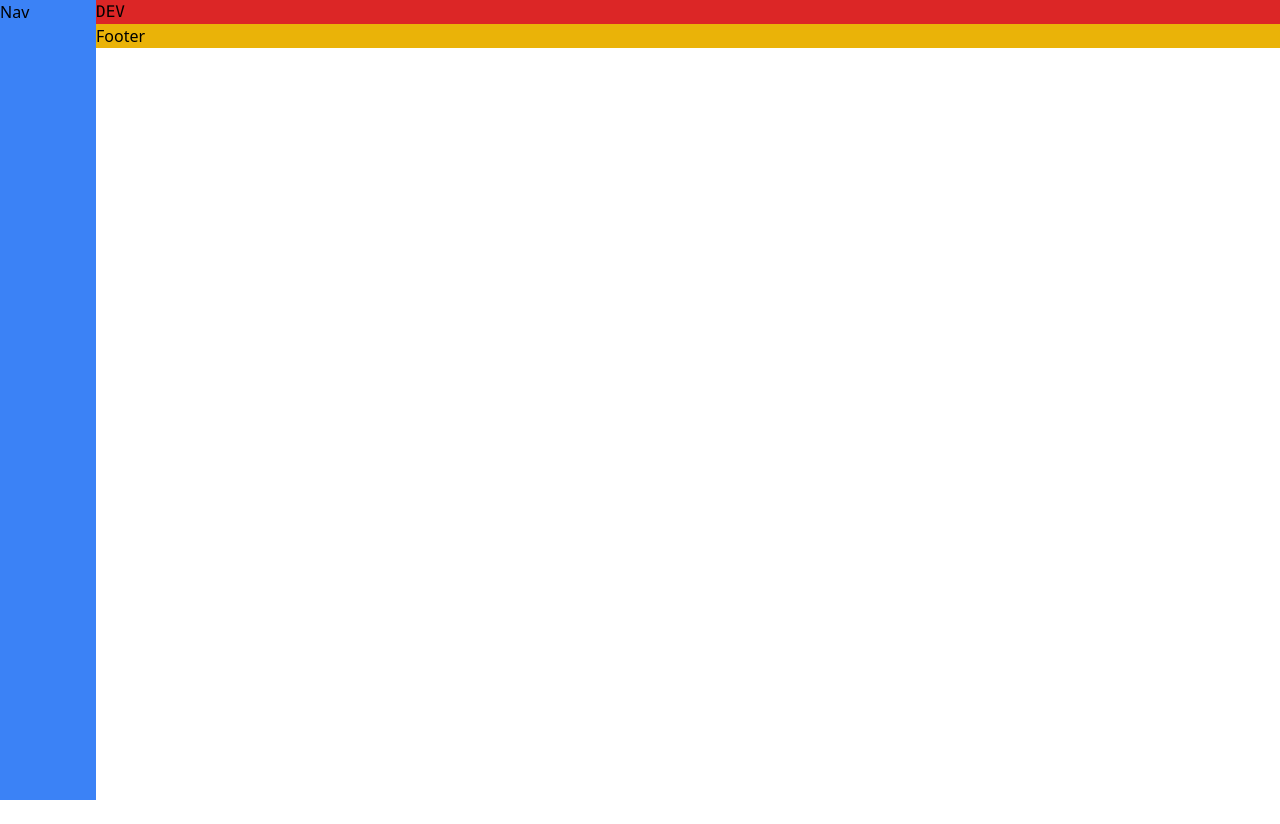
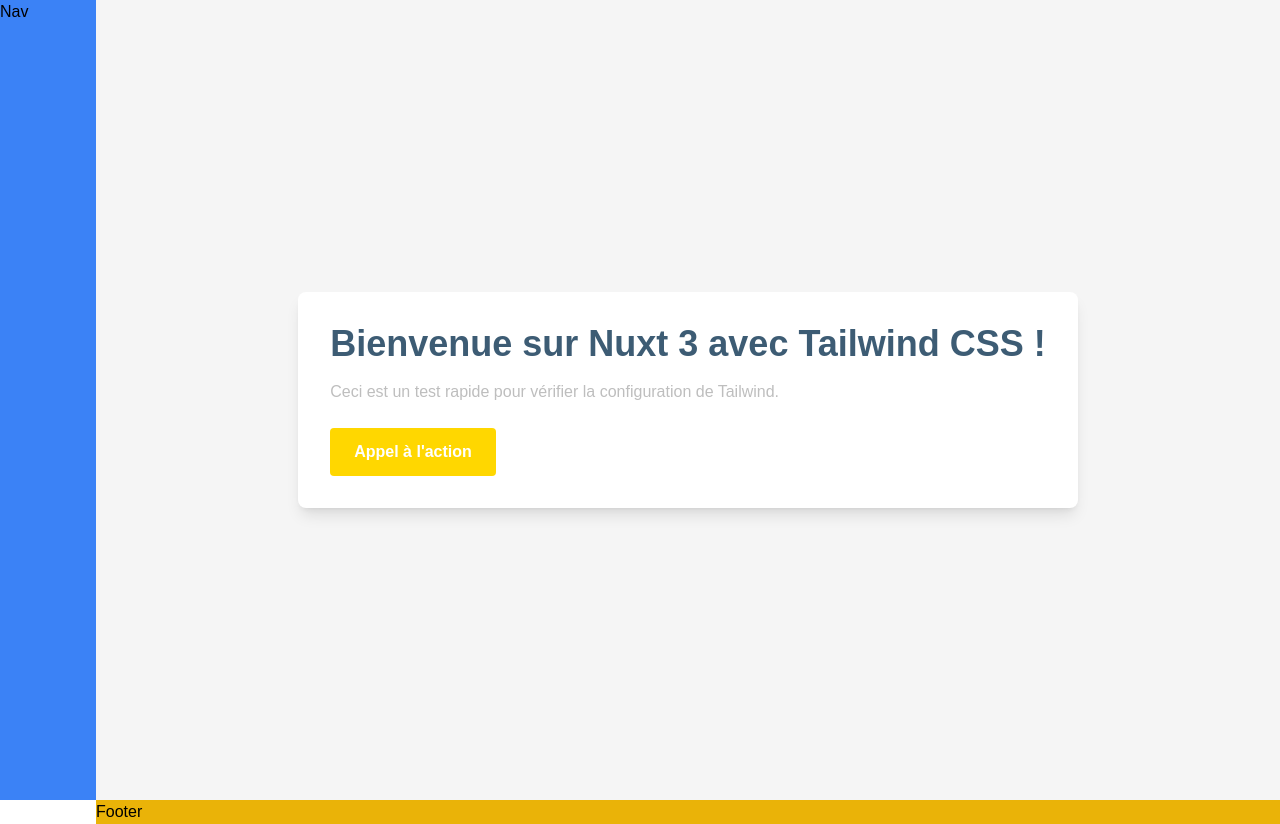
Before and after one commit to HEIG-COMEM/HEIG-VD_EcoC_Beau-Rivage, a Nuxt app: page / in a window 1280 px wide. Before the commit the page ends 800 px from the top, so only its background shows below. Built offline with nearby package versions, Linux system fonts and the light colour scheme.

Commit message:
config tailwind fonts and colors

```diff
--- a/pages/index.vue
+++ b/pages/index.vue
@@ -1,7 +1,15 @@
 <script setup></script>
 
 <template>
-    <div class="bg-red-600 font-mono">DEV</div>
+  <div class="min-h-screen bg-background flex items-center justify-center">
+    <div class="p-8 bg-white shadow-lg rounded-lg">
+      <h1 class="text-4xl font-heading font-bold text-primary mb-4">Bienvenue sur Nuxt 3 avec Tailwind CSS !</h1>
+      <p class="text-secondary mb-6">Ceci est un test rapide pour vérifier la configuration de Tailwind.</p>
+      <button class="px-6 py-3 bg-highlight text-white font-semibold rounded hover:bg-highlight transition">
+        Appel à l'action
+      </button>
+    </div>
+  </div>
 </template>
 
 <style scoped></style>
--- a/tailwind.config.js
+++ b/tailwind.config.js
@@ -1,8 +1,38 @@
 /** @type {import('tailwindcss').Config} */
 export default {
-    content: [],
+    content: [
+      './app.vue',
+      './components/**/*.{vue,js}',
+      './pages/**/*.vue',
+      './layouts/**/*.vue',
+      './plugins/**/*.{js,ts}',
+      './nuxt.config.{js,ts}',
+    ],
     theme: {
-        extend: {},
+      extend: {
+        colors: {
+          primary: '#3D5C74', // Bleu foncé
+          secondary: '#BEBEBE', // Gris clair
+          accent: '#F0B200', // Jaune pour les appels à l'action
+          background: '#F5F5F5', // Fond des sections
+          dark: '#1A1A1A', // Couleur sombre
+          light: '#FFFFFF', // Blanc
+          highlight: '#FFD700', // Jaune doré
+          border: '#E0E0E0', // Bordure
+        },
+        fontFamily: {
+          sans: ['Montserrat', 'Arial', 'sans-serif'],
+          heading: ['Montserrat', 'sans-serif'],
+          serif: ['Georgia', 'serif'],
+        },
+        fontWeight: {
+          light: '300',
+          normal: '400',
+          medium: '500',
+          semibold: '600',
+          bold: '700',
+        },
+      },
     },
     plugins: [],
-};
+  };
```
